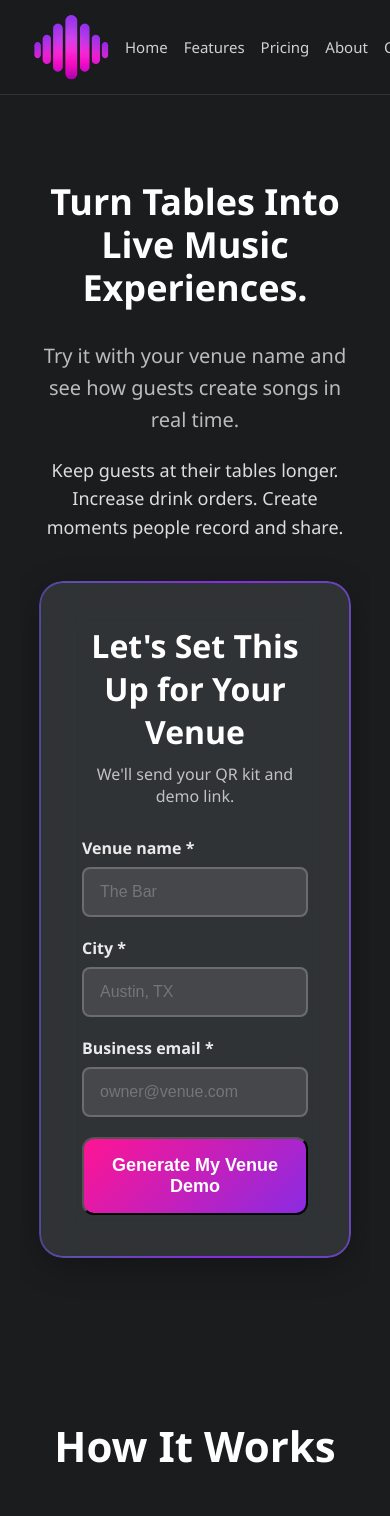
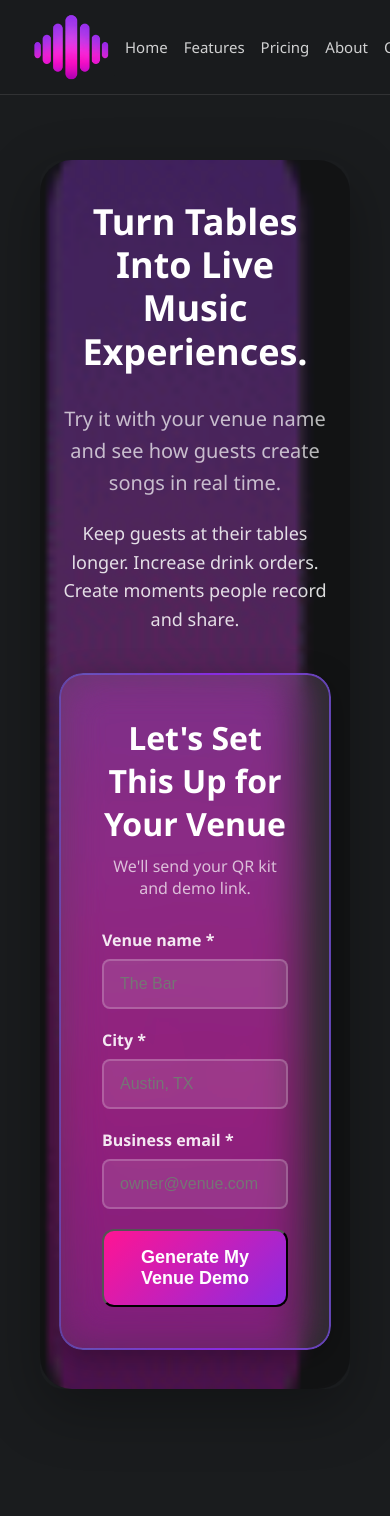
Before and after one commit to CODING4DUMMIES2/whatsthat, a Flask app: page / in a window 390 px wide; the page is wider, and only the part inside the window is pictured. Shown: the top 1516 px of that part. Run offline with Flask 3, Linux system fonts and the light colour scheme; some libraries are stand-ins or nearby versions.

Commit message:
Restructure hero as large horizontal card with rounded edges, GIF background contained within card

```diff
--- a/templates/landing.html
+++ b/templates/landing.html
@@ -169,25 +169,29 @@
             box-shadow: 0 6px 20px rgba(255, 20, 147, 0.5);
         }
 
-        /* Hero Section - Two Column Layout */
+        /* Hero Section - Large Horizontal Card */
         .hero {
             padding: 80px 20px;
             margin-bottom: 100px;
-            min-height: 700px;
-            display: grid;
-            grid-template-columns: 1fr 1fr;
-            gap: 60px;
-            align-items: center;
+            display: flex;
+            justify-content: center;
+            align-items: center;
+            position: relative;
+        }
+
+        /* Large Horizontal Card Container */
+        .hero-card-container {
+            width: 100%;
+            max-width: 1400px;
+            min-height: 600px;
+            border-radius: 32px;
             position: relative;
             overflow: hidden;
             background: transparent;
-            max-width: 1200px;
-            margin-left: auto;
-            margin-right: auto;
-            width: 100%;
-        }
-
-        /* Hero Background GIF - Only in hero section */
+            box-shadow: 0 20px 60px rgba(0, 0, 0, 0.3);
+        }
+
+        /* GIF Background - Only inside the card */
         .hero-background-wrapper {
             position: absolute;
             top: 0;
@@ -197,6 +201,7 @@
             z-index: 0;
             pointer-events: none;
             overflow: hidden;
+            border-radius: 32px;
         }
 
         .hero-background-wrapper img {
@@ -211,9 +216,16 @@
             animation: slowGif 3s ease-in-out infinite;
         }
 
-        .hero > * {
+        /* Content inside card - Two Column Layout */
+        .hero-card-content {
             position: relative;
             z-index: 1;
+            display: grid;
+            grid-template-columns: 1fr 1fr;
+            gap: 60px;
+            align-items: center;
+            padding: 60px;
+            min-height: 600px;
         }
 
         /* Left Column - Text Content */
@@ -2448,10 +2460,15 @@
                 font-size: 14px;
             }
 
-            .hero {
+            .hero-card-container {
+                max-width: 100%;
+                border-radius: 24px;
+            }
+
+            .hero-card-content {
                 grid-template-columns: 1fr;
                 gap: 40px;
-                padding: 60px 20px;
+                padding: 40px 20px;
             }
 
             .hero-content-left {
@@ -2610,10 +2627,14 @@
     <div class="container">
         <!-- Hero Section -->
         <div class="hero">
+            <div class="hero-card-container">
+                <!-- GIF Background - Only inside the card -->
                 <div class="hero-background-wrapper">
                     <img src="/img/background.gif" alt="Background animation">
                 </div>
 
+                <!-- Content inside card - Two Column Layout -->
+                <div class="hero-card-content">
                     <!-- Left Column - Text Content -->
                     <div class="hero-content-left">
                         <h1 class="hero-headline">Turn Tables Into Live Music Experiences.</h1>
@@ -2668,6 +2689,8 @@
                                 Generate My Venue Demo
                             </button>
                         </form>
+                    </div>
+                </div>
             </div>
         </div>
 
```
Lines whose indentation alone changed are shown as unchanged.
